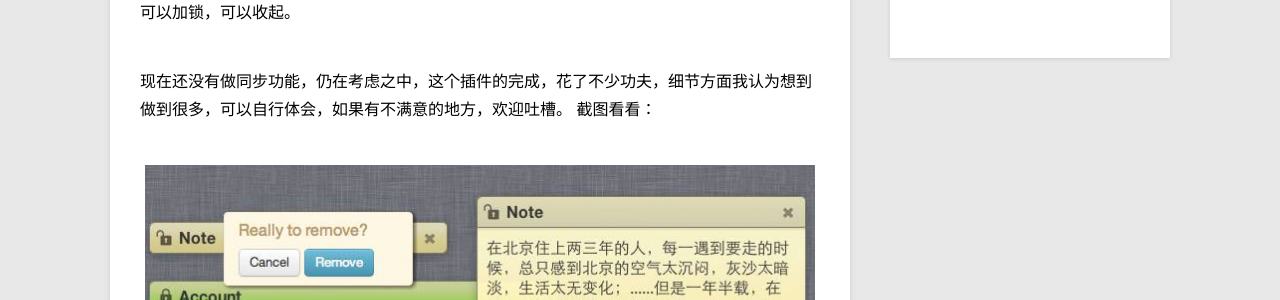
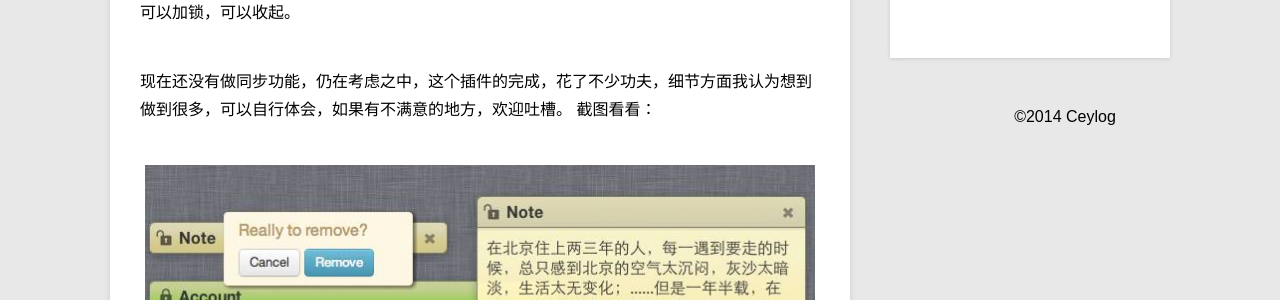
Before and after one commit to ceylog/ceylog.github.io, a Jekyll site: the page built from _posts/project/2012-10-17-notty-notes.md, in a window 1280 px wide. Shown: the part 863-1163 px from the top of the page. Built offline with Jekyll 4.4.1, drawn with Linux system fonts in a browser that asks for light colours; Markdown is read by kramdown in place of the engine named in the settings.

Commit message:
copyright

```diff
--- a/_layouts/default.html
+++ b/_layouts/default.html
@@ -44,5 +44,6 @@
             });
         })
     </script>
+	<div style="text-align:center">©2014 Ceylog</div>
 </body>
 </html>
```
